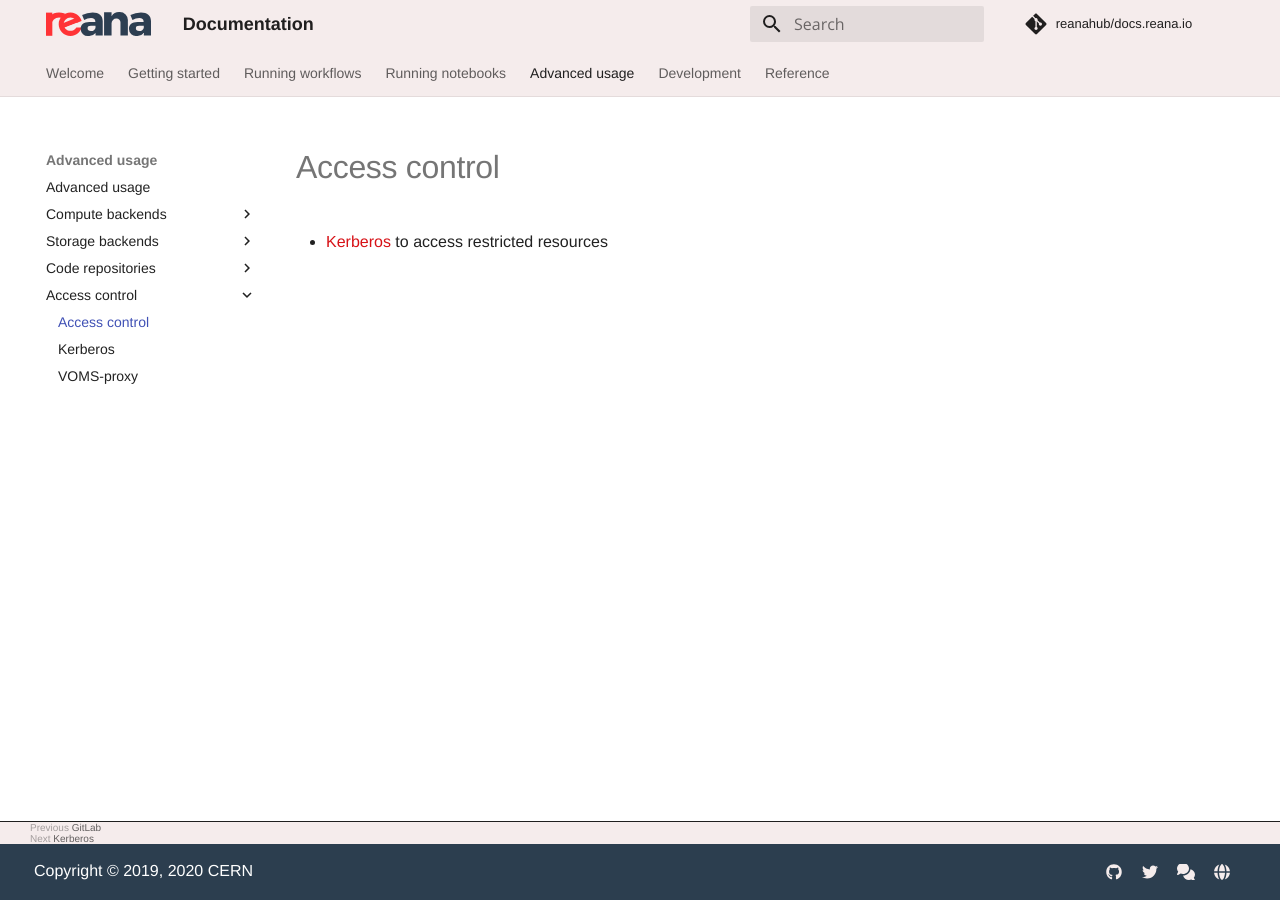
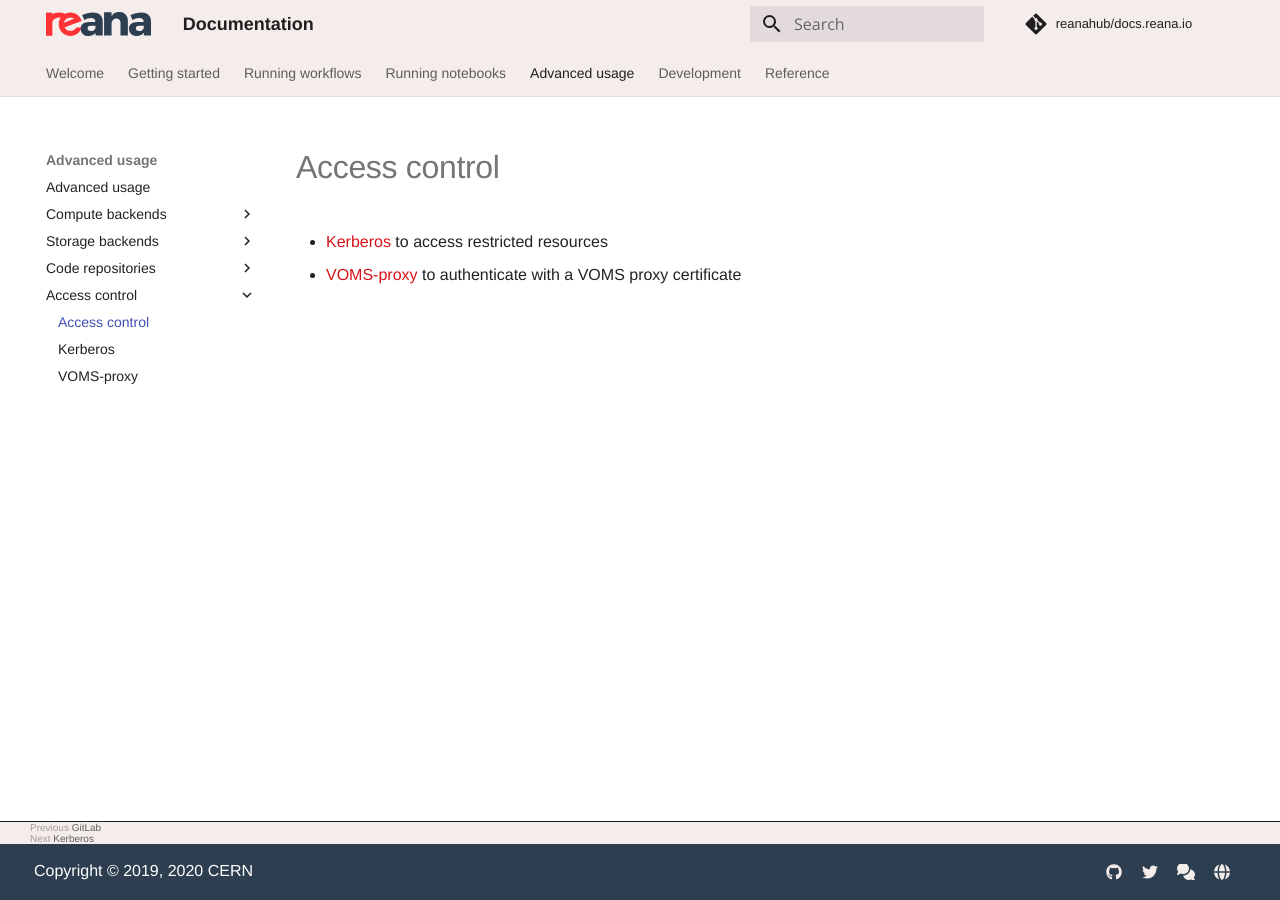
Before and after one commit to reanahub/docs.reana.io, an MkDocs documentation site: the page built from docs/advanced-usage/access-control/index.md, in a window 1280 px wide. Built offline with MkDocs 1.6.1 and Material for MkDocs 9.7.7, drawn with Linux system fonts in a browser that asks for light colours; comment, search, counter and statistics services are not loaded.

Commit message:
voms-proxy: add mention

```diff
--- a/docs/advanced-usage/access-control/index.md
+++ b/docs/advanced-usage/access-control/index.md
@@ -1,3 +1,4 @@
 # Access control
 
-- [Kerberos](access-control/kerberos) to access restricted resources
+- [Kerberos](kerberos) to access restricted resources
+- [VOMS-proxy](voms-proxy) to authenticate with a VOMS proxy certificate
```
Also changed, not shown: docs/advanced-usage/index.md (+1 -0 lines).
